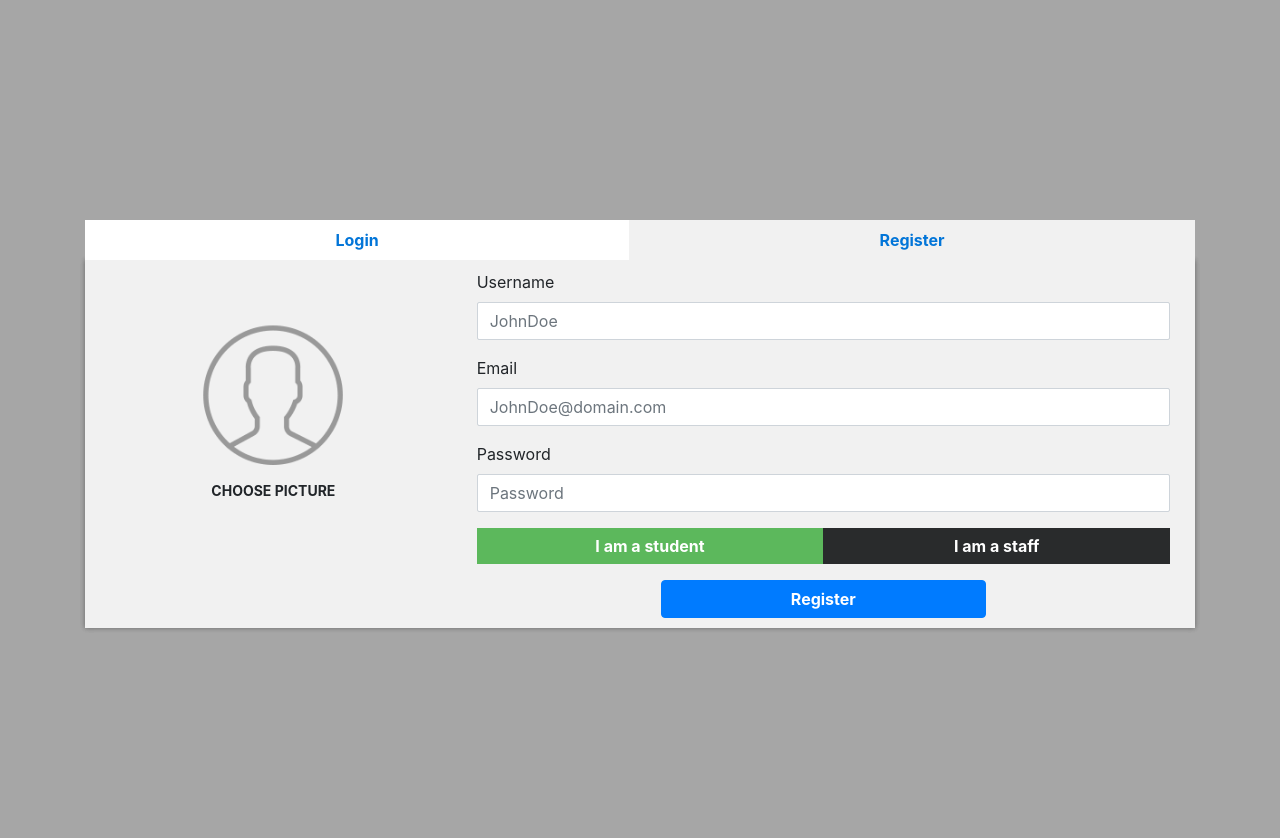
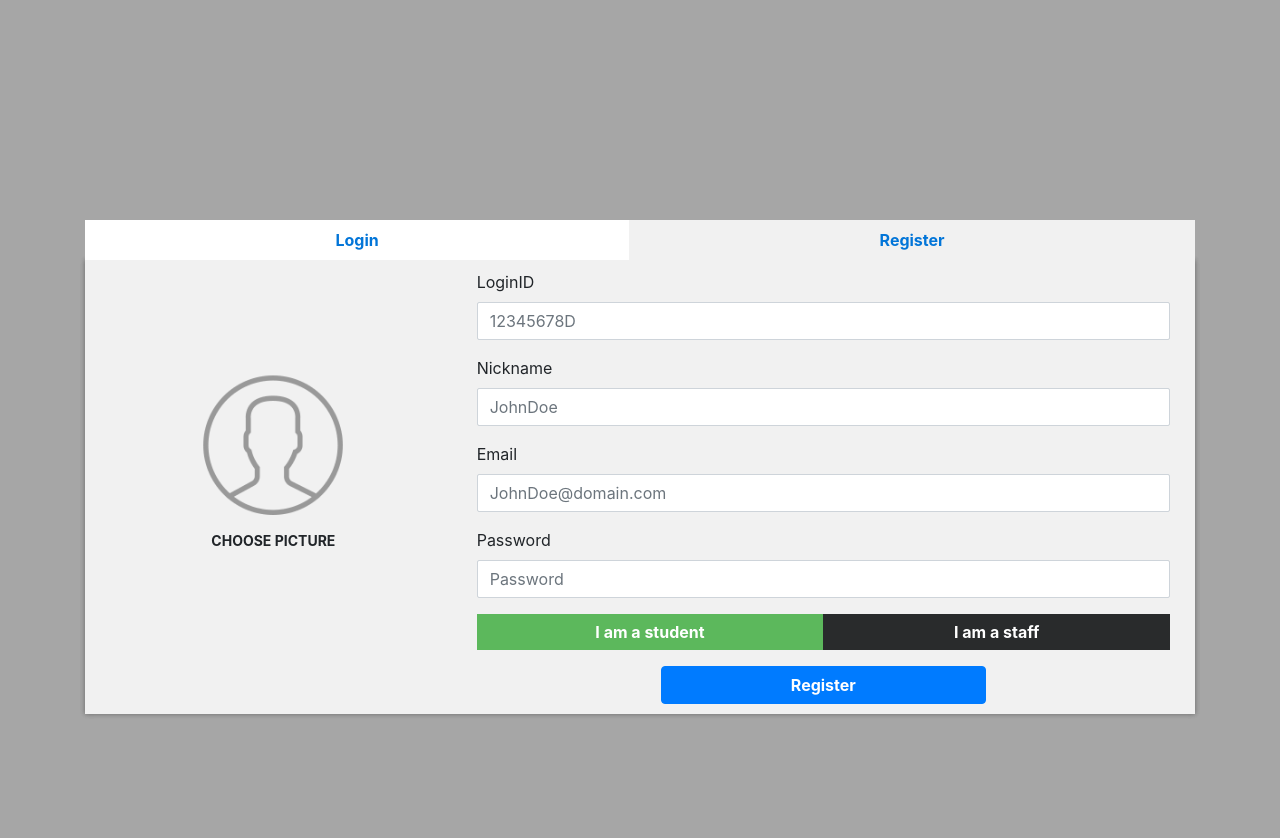
Before and after one commit to gaminglifex/OnlineExamSystem, a PHP site: page /Login.html in a window 1280 px wide, after a click on "Register". Shown: the top 838 px of the page. Before the commit the page ends 630 px from the top, so only its background shows below. Run offline with PHP 8.4, Linux system fonts and the light colour scheme.

Commit message:
Merge test

```diff
--- a/Login.html
+++ b/Login.html
@@ -86,11 +86,16 @@
                                 <div class="form-col col-md-8">
                                     <div class="form-group col-md">
                                         <div class="form-group">
-                                            <label for="inputUsername">Username</label>
-                                            <input type="text" id="inputUsername" name="username" class="form-control" placeholder="JohnDoe">
+                                            <label for="inputLoginID">LoginID</label>
+                                            <input type="text" id="inputLoginID" name="loginID" class="form-control" placeholder="12345678D">
                                         </div>
                                     </div>
-
+                                    <div class="form-group col-md">
+                                        <div class="form-group">
+                                            <label for="inputNickname">Nickname</label>
+                                            <input type="text" id="inputNickname" name="nickname" class="form-control" placeholder="JohnDoe">
+                                        </div>
+                                    </div>
                                     <div class="form-group col-md">
                                         <div class="form-group">
                                             <label for="inputRegisterEmail">Email</label>
@@ -112,12 +117,39 @@
                                         </div>
                                         <div class="collapse" id="studentOpt" data-parent="#collapseOpt">
                                             <div class="card card-body">
-                                                JJ
+                                                <div class="form-group row justify-content-around">
+                                                    <label class="col-form-label" for="Gender">Gender</label>
+                                                    <div class="col-sm-3">
+                                                        <select id="Gender" class="form-control">
+                                                            <option value="M">Male</option>
+                                                            <option value="F">Female</option>
+                                                        </select>
+                                                    </div>
+                                                    <label class="col-form-label" for="inputDay">Birthday</label>
+                                                    <div class="col-sm-6">
+                                                        <div class="input-group">
+                                                            <input type="text" class="form-control" id="inputDay" placeholder="dd">
+                                                            <div class="input-group-prepend">
+                                                                <span class="input-group-text" id="inputGroupPrepend1">/</span>
+                                                            </div>
+                                                            <input type="text" class="form-control" id="inputMonth" placeholder="mm">
+                                                            <div class="input-group-prepend">
+                                                                <span class="input-group-text" id="inputGroupPrepend2">/</span>
+                                                            </div>
+                                                            <input type="text" class="form-control" id="inputYear" placeholder="yyy">
+                                                        </div>
+                                                    </div>
+                                                </div>
                                             </div>
                                         </div>
                                         <div class="collapse" id="staffOpt" data-parent="#collapseOpt">
                                             <div class="card card-body">
-                                                KK
+                                                <div class="form-group row">
+                                                    <label class="col-sm-2 col-form-label" for=CourseInfo>Course</label>
+                                                    <div class="col-sm-10">
+                                                        <input id="CourseInfo" class="form-control" type="text">
+                                                    </div>
+                                                </div>
                                             </div>
                                         </div>
                                     </div>
--- a/css/global.css
+++ b/css/global.css
@@ -50,7 +50,7 @@
   box-shadow: 0px 0px 5px 0px rgba(0, 0, 0, 0.2);
 }
 .form-file {
-  margin-top: 50px;
+  margin-top: 100px;
   text-align: center;
 }
 .inputfile {
@@ -118,7 +118,6 @@
 }
 
 .card-body {
-  margin-top: 5px;
   border: transparent;
   background: #f1f1f1 !important;
 }
```
